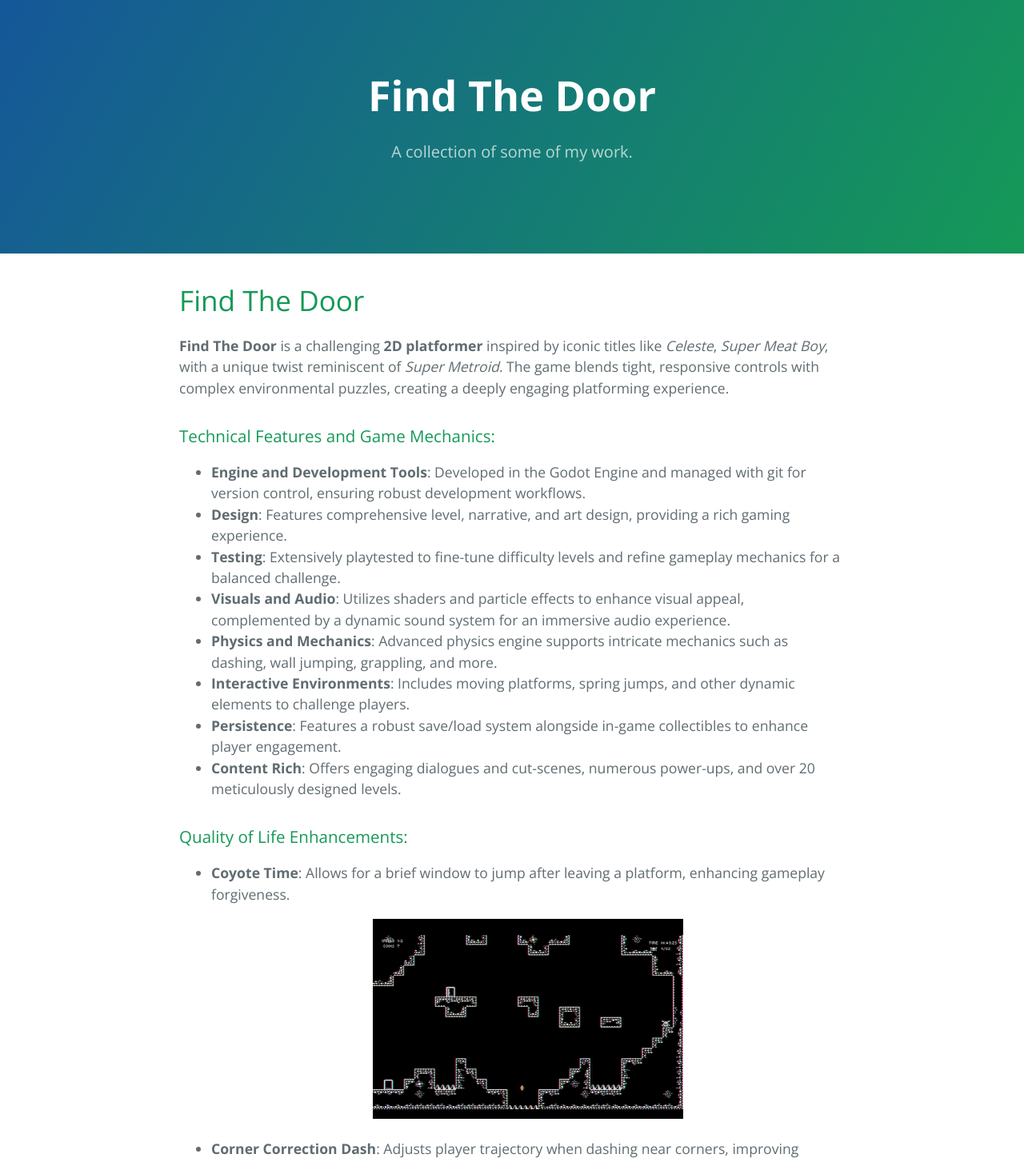
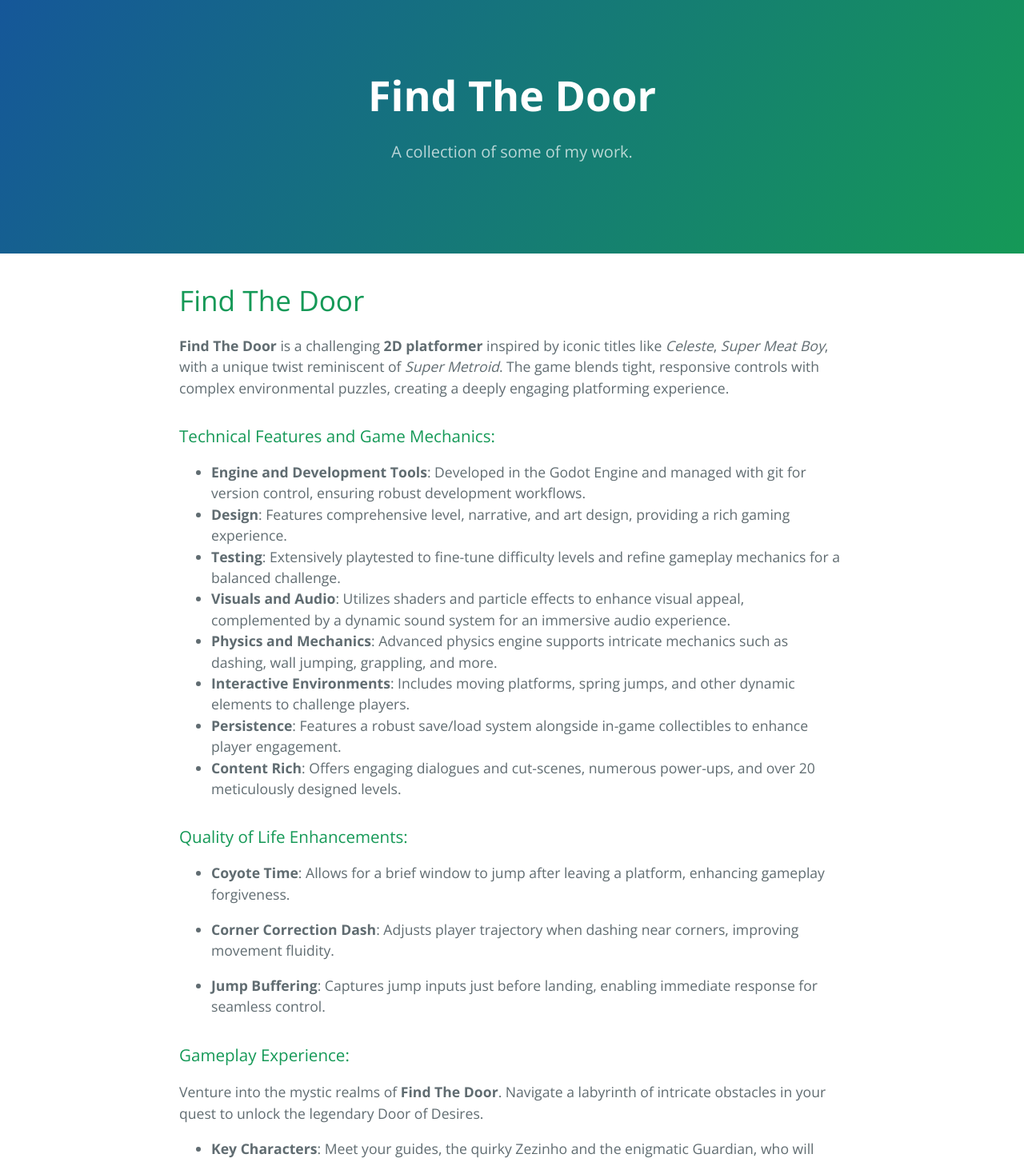
Before and after one commit to jonckjunior/portfolio, a Jekyll site: the page built from index.md, in a window 1280 px wide. Shown: the top 1453 px of the page at 80% size. Built offline with Jekyll 4.4.1, drawn with Linux system fonts in a browser that asks for light colours; our own code applies the rules of GitHub Pages for plain Markdown files.

Commit message:
adding images

```diff
--- a/index.md
+++ b/index.md
@@ -21,21 +21,21 @@ layout: default
 
 - **Coyote Time**: Allows for a brief window to jump after leaving a platform, enhancing gameplay forgiveness.
 
-  <p align="middle">
+  <!-- <p align="middle">
     <img src="./media/gif/coyote_jump.gif" width="49%"/>
-  </p>
+  </p> -->
 
 - **Corner Correction Dash**: Adjusts player trajectory when dashing near corners, improving movement fluidity.
 
-  <p align="middle">
+  <!-- <p align="middle">
     <img src="./media/gif/corner_dash.gif" width="49%"/>
-  </p>
+  </p> -->
 
 - **Jump Buffering**: Captures jump inputs just before landing, enabling immediate response for seamless control.
 
-  <p align="middle">
+  <!-- <p align="middle">
     <img src="./media/gif/buffered_jump.gif" width="49%"/>
-  </p>
+  </p> -->
 
 ### Gameplay Experience:
 
@@ -44,41 +44,41 @@ Venture into the mystic realms of **Find The Door**. Navigate a labyrinth of int
 - **Key Characters**: Meet your guides, the quirky Zezinho and the enigmatic Guardian, who will challenge and assist you.
 
   <p align="middle">
-    <img src="./media/gif/zezinho.gif" width="49%"/>
-    <img src="./media/gif/guardian.gif" width="49%"/>
+    <img src="./media/images/zezinho_img.png" width="49%"/>
+    <img src="./media/images/guardian_img.png" width="49%"/>
   </p>
 
 - **Core Skills**: Master essential platforming skills such as dashing and wall jumping to advance through challenging environments.
 
   <p align="middle">
-    <img src="./media/gif/dash.gif" width="49%"/>
-    <img src="./media/gif/walljump.gif" width="49%"/>
+    <img src="./media/images/dash_img.png" width="49%"/>
+    <img src="./media/images/walljump_img.png" width="49%"/>
   </p>
 
 - **Grappling Hook**: Utilize this tool to discover new strategies and navigate the environment.
 
   <p align="middle">
-    <img src="./media/gif/hook.gif" width="49%"/>
-    <img src="./media/gif/blocks_that_dont_hook.gif" width="49%"/>
+    <img src="./media/images/hook_img.png" width="49%"/>
+    <img src="./media/images/blocks_that_dont_hook_img.png" width="49%"/>
   </p>
 
 - **Dynamic Challenges**: Face dynamic obstacles and refine your movements for precision gameplay.
 
   <p align="middle">
-    <img src="./media/gif/springs.gif" width="49%"/>
-    <img src="./media/gif/precise_movement.gif" width="49%"/>
+    <img src="./media/images/springs_img.png" width="49%"/>
+    <img src="./media/images/precise_movement_img.png" width="49%"/>
   </p>
 
 - **Skill Synthesis**: Combine all learned skills in complex scenarios to navigate the most demanding parts of the game. Discover and master Super Dashes to expand your ability to explore and conquer diverse landscapes.
 
   <p align="middle">
-    <img src="./media/gif/use_everything.gif" width="49%"/>
-    <img src="./media/gif/dash_and_hook.gif" width="49%"/>
+    <img src="./media/images/use_everything_img.png" width="49%"/>
+    <img src="./media/images/dash_and_hook_img.png" width="49%"/>
   </p>
 
   <p align="middle">
-    <img src="./media/gif/super_dash_horizontal.gif" width="49%"/>
-    <img src="./media/gif/super_dash_up.gif" width="49%"/>
+    <img src="./media/images/super_dash_horizontal_img.png" width="49%"/>
+    <img src="./media/images/super_dash_up_img.png" width="49%"/>
   </p>
 
 Embark on this thrilling adventure in **Find The Door**, where each challenge is a key to unraveling the grand mystery behind the legendary Door of Desires.
```
Also changed, not shown: 12 other files.
